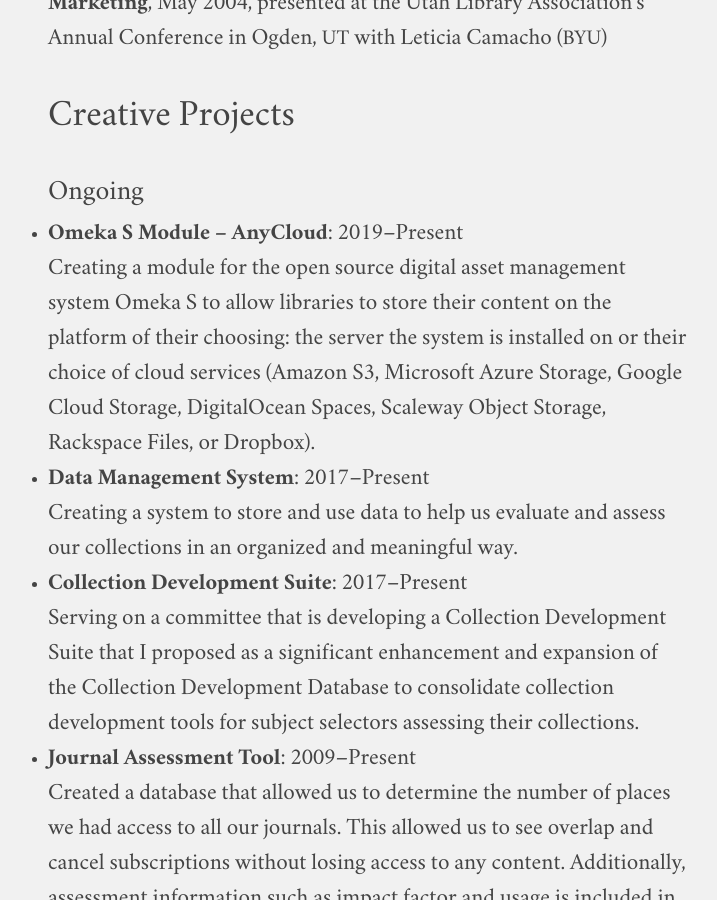
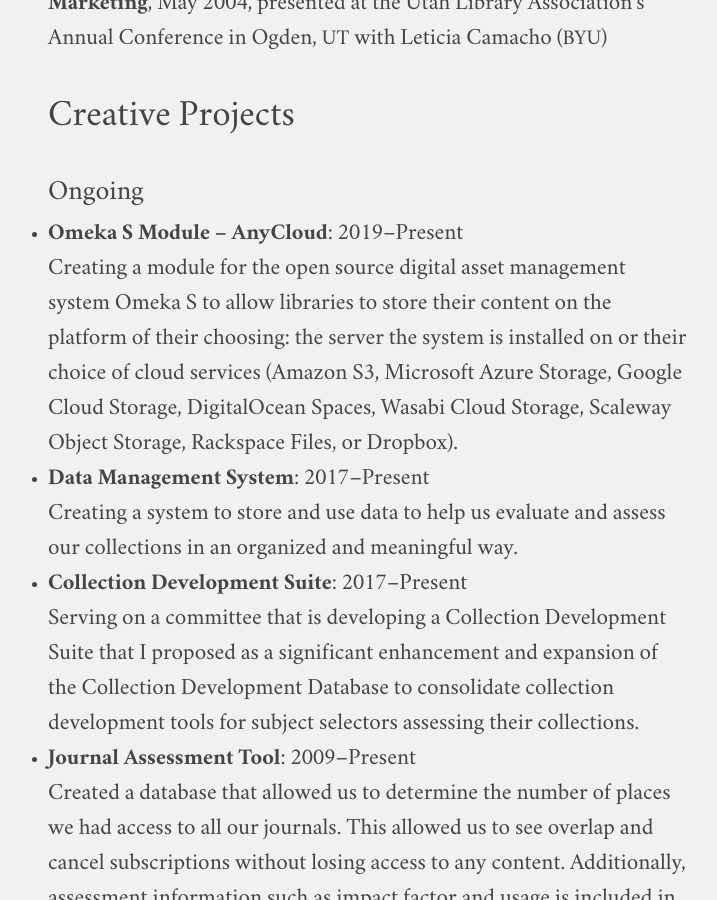
Before and after one commit to jaredhowland/jaredhowland.github.io, a Jekyll site: the page built from content/vita.md, in a window 1280 px wide and 900 px high, scrolled down 8003 px. Shown: the whole window, without its empty margins (272-989 px from the left). Built offline with Jekyll 4.4.1, drawn with Linux system fonts in a browser that asks for light colours.

Commit message:
Update vita.md

```diff
--- a/content/vita.md
+++ b/content/vita.md
@@ -105,7 +105,7 @@ Provo, <span class="caps">UT</span> 84602
 
 ### Ongoing ###
 * **Omeka S Module – AnyCloud**: 2019–Present
-Creating a module for the open source digital asset management system Omeka S to allow libraries to store their content on the platform of their choosing: the server the system is installed on or their choice of cloud services (Amazon S3, Microsoft Azure Storage, Google Cloud Storage, DigitalOcean Spaces, Scaleway Object Storage, Rackspace Files, or Dropbox).
+Creating a module for the open source digital asset management system Omeka S to allow libraries to store their content on the platform of their choosing: the server the system is installed on or their choice of cloud services (Amazon S3, Microsoft Azure Storage, Google Cloud Storage, DigitalOcean Spaces, Wasabi Cloud Storage, Scaleway Object Storage, Rackspace Files, or Dropbox).
 * **Data Management System**: 2017–Present
 Creating a system to store and use data to help us evaluate and assess our collections in an organized and meaningful way.
 * **Collection Development Suite**: 2017–Present
```
